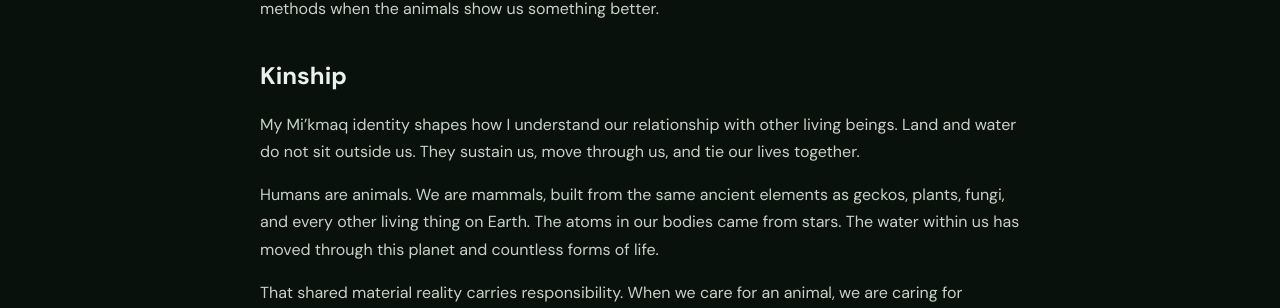
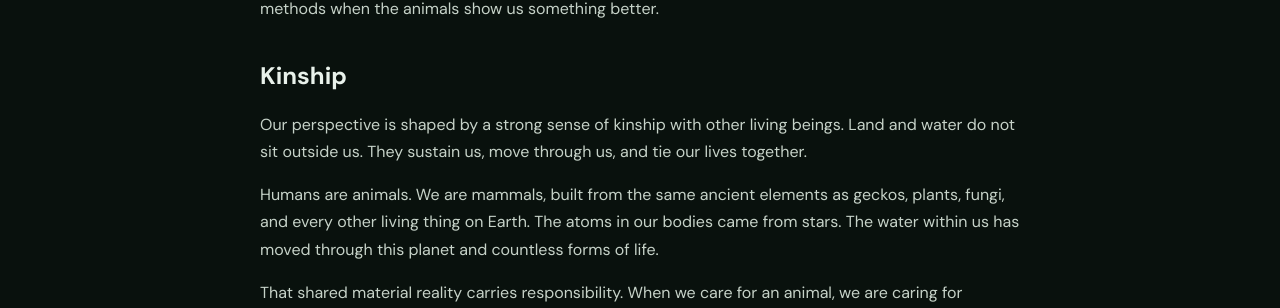
Before and after one commit to SavannahSidle/AlienArboreal, a Jekyll site: the page built from about.md, in a window 1280 px wide and 900 px high, scrolled down 693 px. Shown: the part 146-454 px from the top of the window. Built offline with Jekyll 4.4.1, drawn with Linux system fonts in a browser that asks for light colours.

Commit message:
Make kinship background language more private

```diff
--- a/about.md
+++ b/about.md
@@ -15,7 +15,7 @@ Curiosity strengthens care. We ask questions, watch closely, learn from outcomes
 
 ## Kinship
 
-My Mi'kmaq identity shapes how I understand our relationship with other living beings. Land and water do not sit outside us. They sustain us, move through us, and tie our lives together.
+Our perspective is shaped by a strong sense of kinship with other living beings. Land and water do not sit outside us. They sustain us, move through us, and tie our lives together.
 
 Humans are animals. We are mammals, built from the same ancient elements as geckos, plants, fungi, and every other living thing on Earth. The atoms in our bodies came from stars. The water within us has moved through this planet and countless forms of life.
 
```
